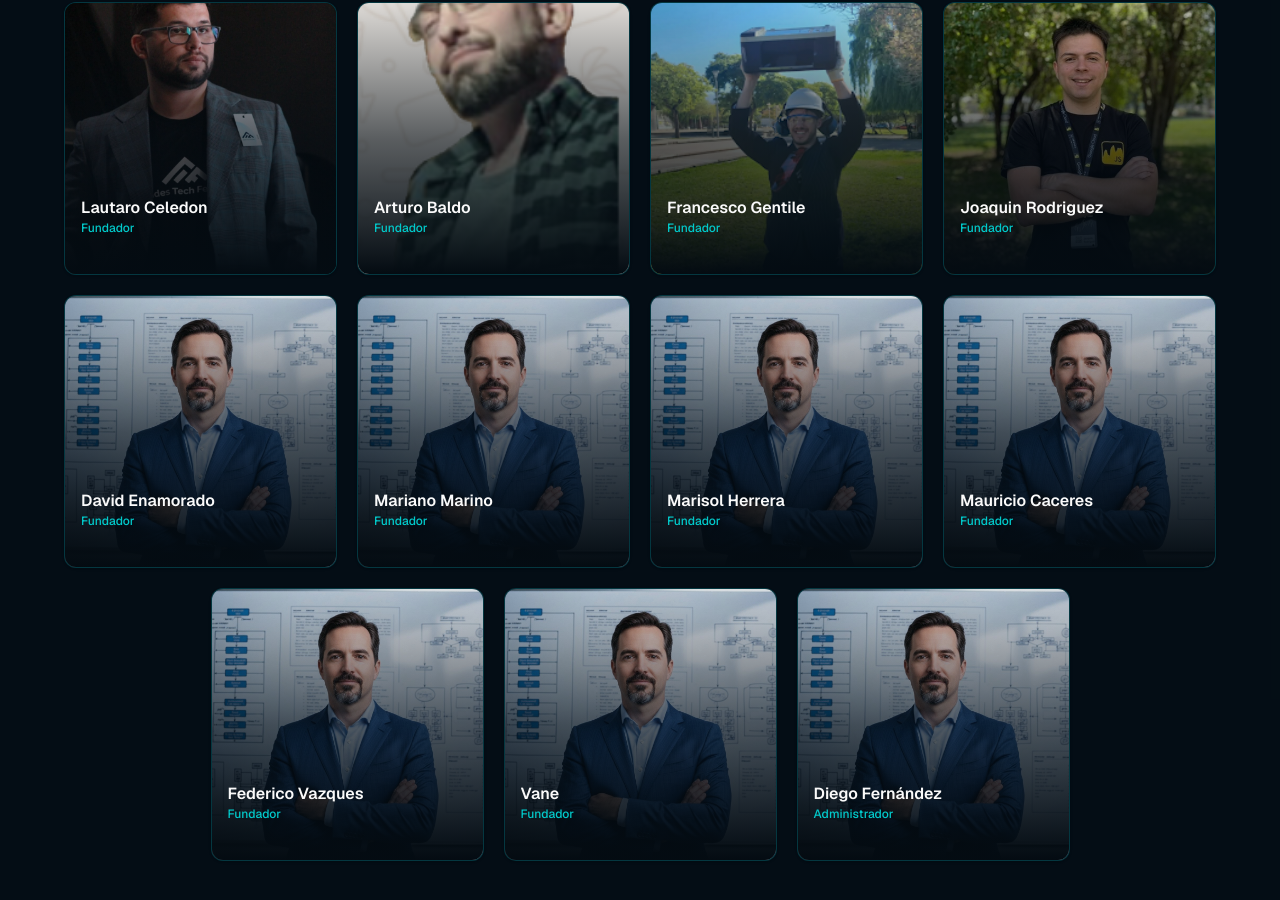
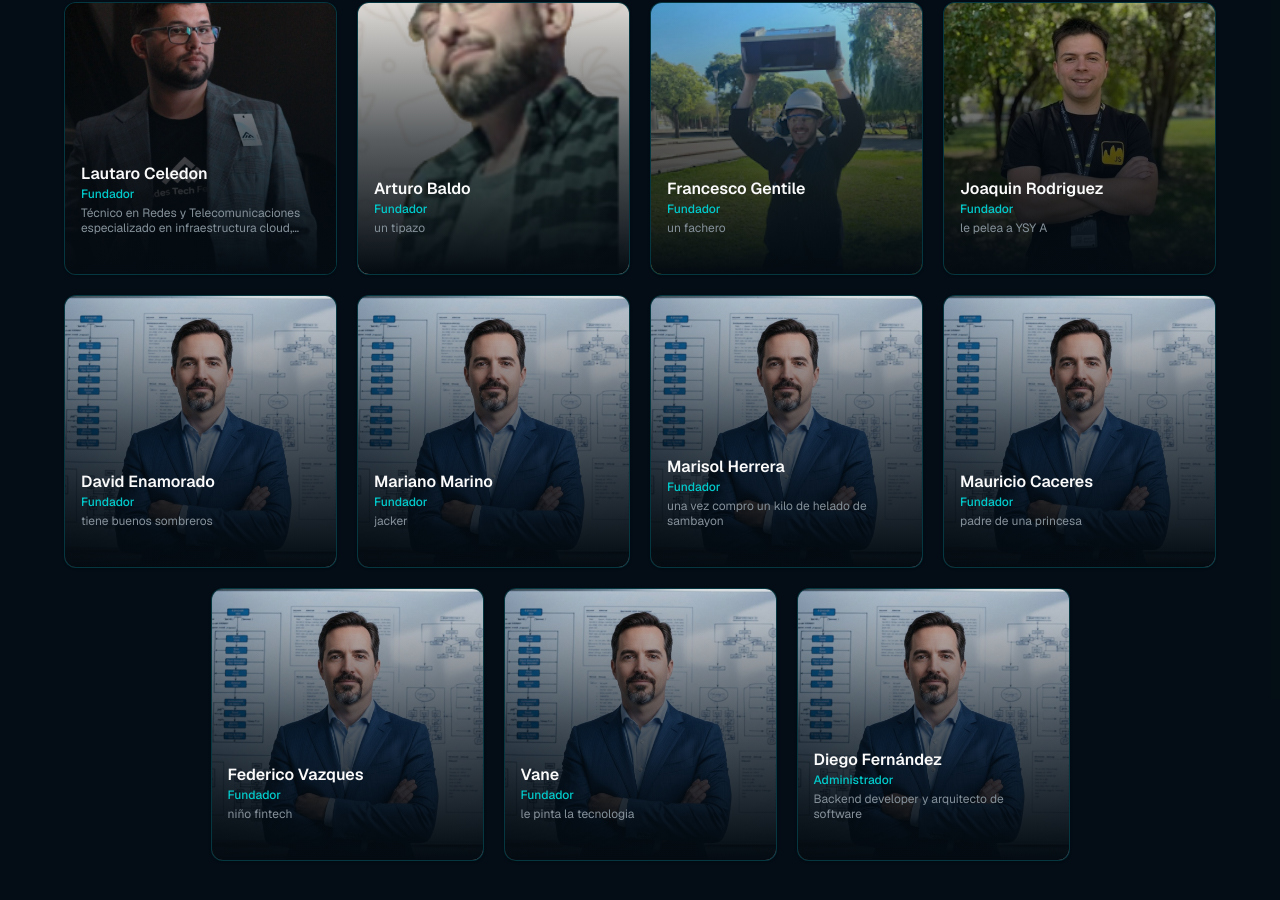
Before and after one commit to Vanetizen22/v0-andestech-landing, a Next.js app: page / in a window 1280 px wide. Shown: the part 7684-8584 px from the top of the page. Built offline with nearby package versions, Linux system fonts and the light colour scheme.

Commit message:
feat: add professional description below role in cards
Use small text size for uniformity and compact line spacing.

Co-authored-by: lauta.tech <9688485+lautaro887@users.noreply.github.com>

```diff
--- a/components/staff-section.tsx
+++ b/components/staff-section.tsx
@@ -117,7 +117,8 @@ export function StaffSection() {
                 {/* Contenido superpuesto */}
                 <div className="absolute inset-0 flex flex-col justify-end p-3 sm:p-4">
                   <h3 className="text-sm sm:text-base font-semibold text-foreground truncate">{member.name}</h3>
-                  <p className="text-xs text-primary font-medium">{member.role}</p>
+                  <p className="text-xs text-primary font-medium mb-1">{member.role}</p>
+                  <p className="text-[10px] sm:text-xs text-muted-foreground line-clamp-2 leading-tight">{member.description}</p>
 
                   {/* Iconos sociales */}
                   <div className="flex gap-2 mt-2 opacity-0 group-hover:opacity-100 transition-opacity duration-300">
```
